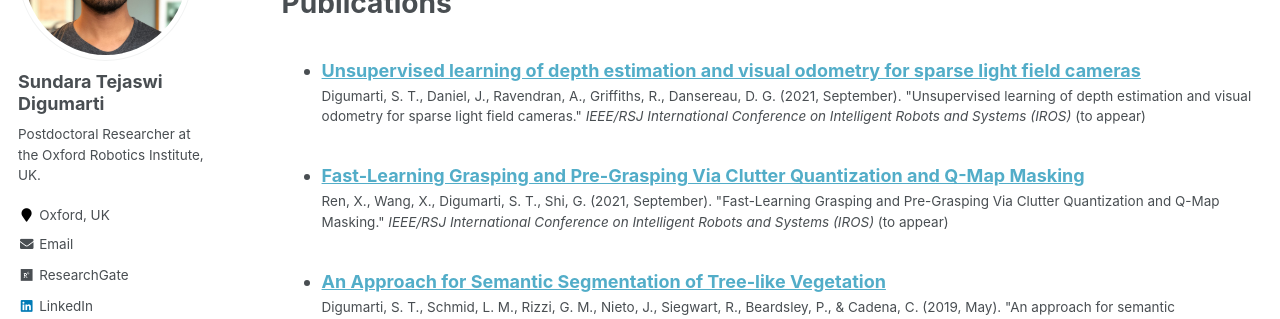
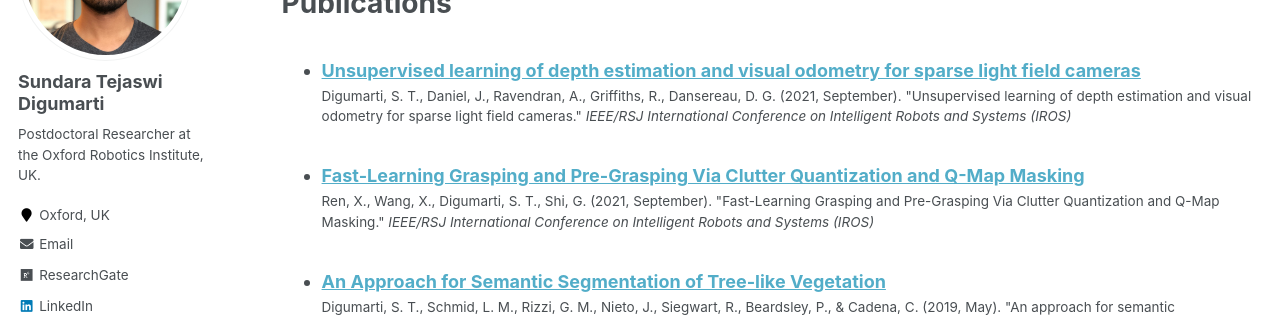
Before and after one commit to tejaswid/tejaswid.github.io, a Jekyll site: the page built from _pages/cv.md, in a window 1280 px wide and 900 px high, scrolled down 1455 px. Shown: the part 152-471 px from the top of the window. Built offline with Jekyll 4.4.1, drawn with Linux system fonts in a browser that asks for light colours; some web fonts are replaced.

Commit message:
updated publications

```diff
--- a/_publications/2021-09-28-Fast-Learning-Grasping.md
+++ b/_publications/2021-09-28-Fast-Learning-Grasping.md
@@ -6,7 +6,7 @@ excerpt: ''
 date: 2021-09-28
 venue: 'IEEE/RSJ International Conference on Intelligent Robots and Systems (IROS)'
 paperurl: 'https://http://export.arxiv.org/pdf/2107.02452'
-citation: 'Ren, X., Wang, X., Digumarti, S. T., Shi, G. (2021, September). &quot;Fast-Learning Grasping and Pre-Grasping Via Clutter Quantization and Q-Map Masking.&quot; <i>IEEE/RSJ International Conference on Intelligent Robots and Systems (IROS)</i> (to appear)'
+citation: 'Ren, X., Wang, X., Digumarti, S. T., Shi, G. (2021, September). &quot;Fast-Learning Grasping and Pre-Grasping Via Clutter Quantization and Q-Map Masking.&quot; <i>IEEE/RSJ International Conference on Intelligent Robots and Systems (IROS)</i>'
 
 ---
 ## Abstract
--- a/_publications/2021-09-28-LF-Depth-Odometry-Estimation.md
+++ b/_publications/2021-09-28-LF-Depth-Odometry-Estimation.md
@@ -6,7 +6,7 @@ excerpt: ''
 date: 2021-09-28
 venue: 'IEEE/RSJ International Conference on Intelligent Robots and Systems (IROS)'
 paperurl: 'https://roboticimaging.org/Papers/digumarti2021unsupervised.pdf'
-citation: 'Digumarti, S. T., Daniel, J., Ravendran, A., Griffiths, R., Dansereau, D. G. (2021, September). &quot;Unsupervised learning of depth estimation and visual odometry for sparse light field cameras.&quot; <i>IEEE/RSJ International Conference on Intelligent Robots and Systems (IROS)</i> (to appear)'
+citation: 'Digumarti, S. T., Daniel, J., Ravendran, A., Griffiths, R., Dansereau, D. G. (2021, September). &quot;Unsupervised learning of depth estimation and visual odometry for sparse light field cameras.&quot; <i>IEEE/RSJ International Conference on Intelligent Robots and Systems (IROS)</i>'
 
 ---
 ## Abstract
```
